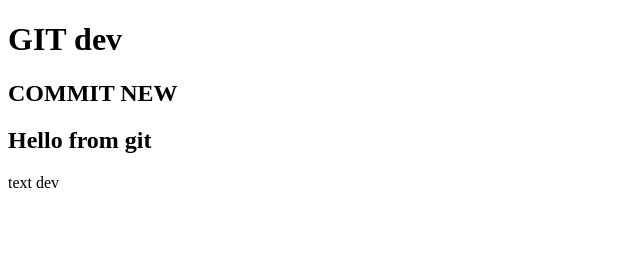
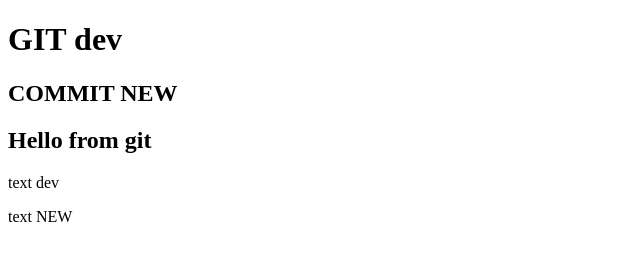
Before and after one commit to Ilya616/SPD021-project, a plain HTML site: page index.html in a window 1280 px wide. Shown: the whole page, without its empty margins (0-640 px from the left). Drawn offline with Linux system fonts and the light colour scheme.

Commit message:
somecommit

```diff
--- a/index.html
+++ b/index.html
@@ -14,6 +14,7 @@
     <h2>COMMIT NEW</h2>
     <h2>Hello from git</h2>
     <p>text dev</p>
+    <p>text NEW</p>
 
 
 </body>
```
